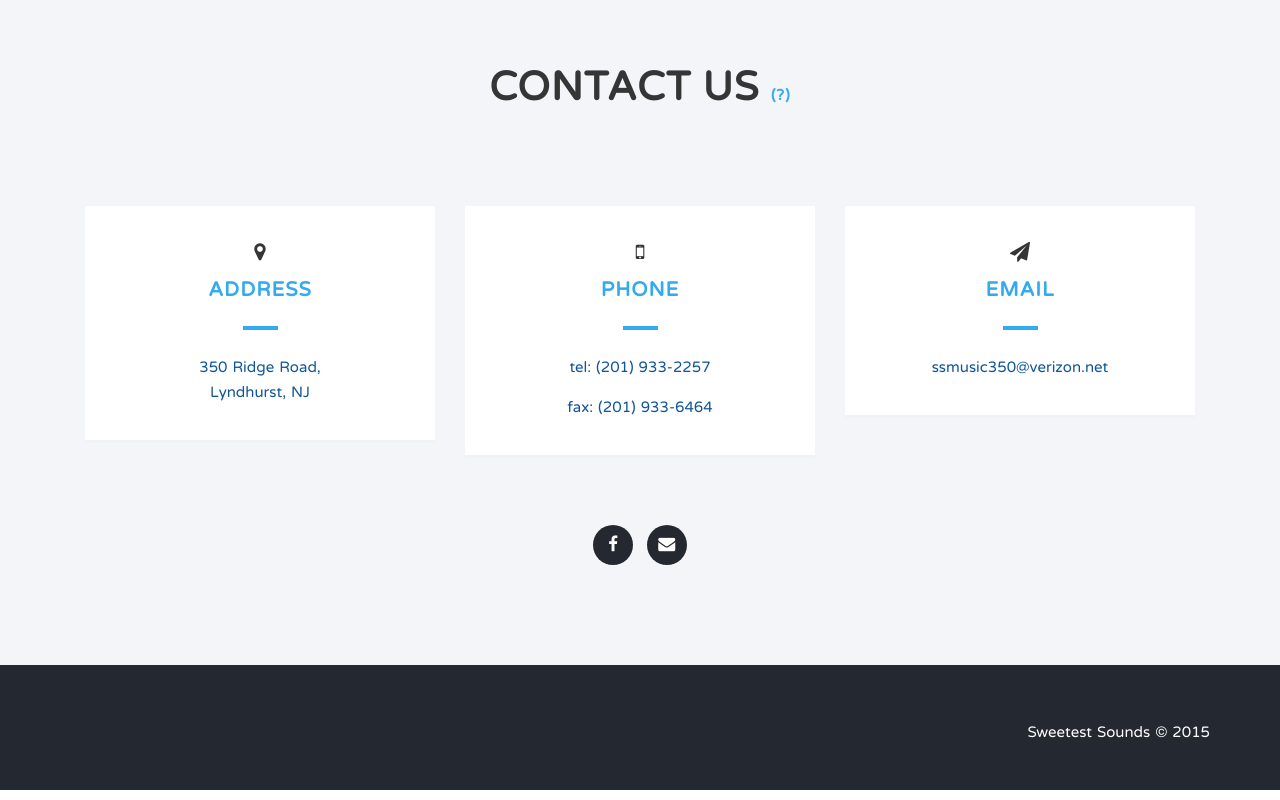
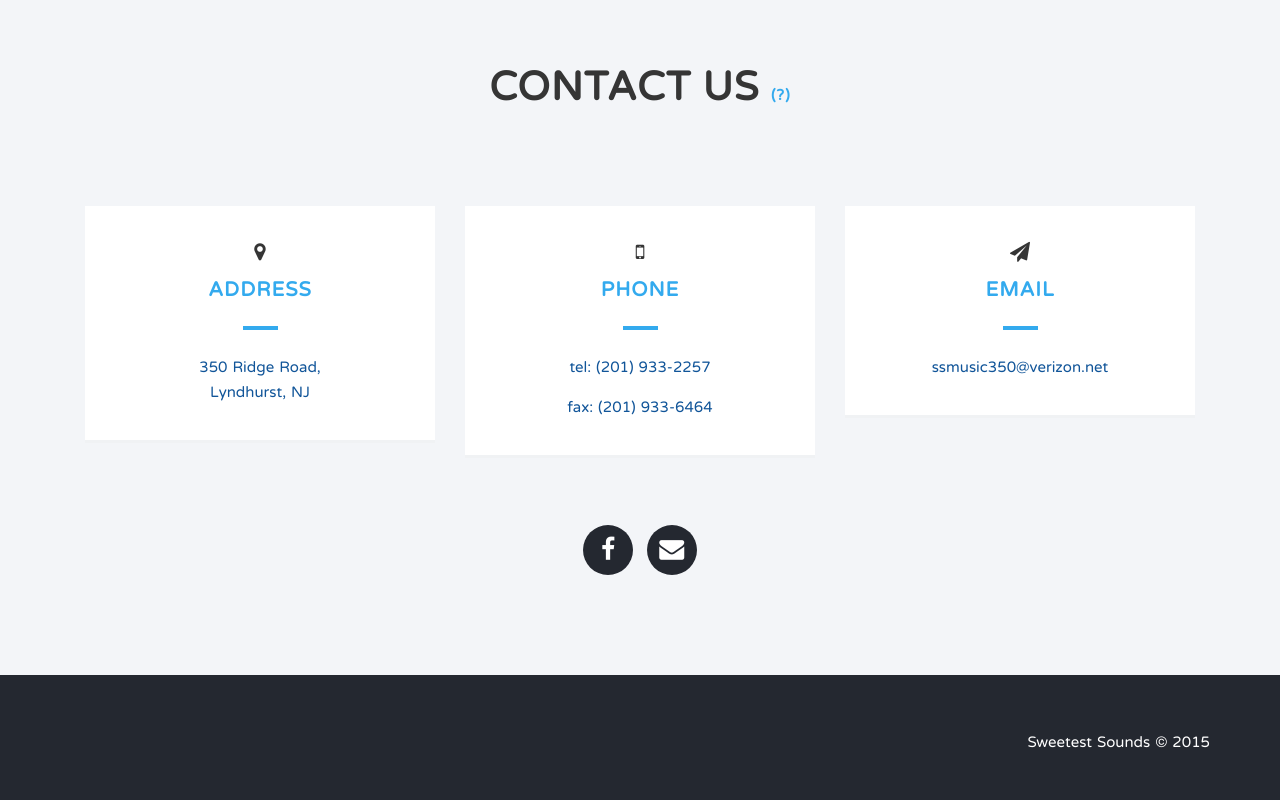
Before and after one commit to rd825/Sweetest-Sounds, a plain HTML site: page index.html in a window 1280 px wide. Shown: the part 3856-4656 px from the top of the page. Drawn offline with nearby package versions, Linux system fonts and the light colour scheme.

Commit message:
Social btns

```diff
--- a/css/styles.css
+++ b/css/styles.css
@@ -329,7 +329,7 @@ Team
 ul.social-buttons { list-style: none; margin: 0; padding: 0; }
 ul.social-buttons li { display: inline-block; margin-right: 10px; }
 ul.social-buttons li:last-child { margin-right: 0; }
-.social-btn { width: 40px; height: 40px; border-radius: 50%; -moz-border-radius: 50%; -webkit-border-radius: 50%; -o-border-radius: 50%; background: #242830; display: inline-block; color: #fff; font-size: 17px; line-height: 40px; text-align: center; }
+.social-btn { width: 50px; height: 50px; border-radius: 50%; -moz-border-radius: 50%; -webkit-border-radius: 50%; -o-border-radius: 50%; background: #242830; display: inline-block; color: #fff; font-size: 25px; line-height: 50px; text-align: center; }
 .social-btn:hover, .social-btn:focus { background: #3ae; color: #fff; }
 .social { margin-top: 25px }
 /* ==========================================================================
```
